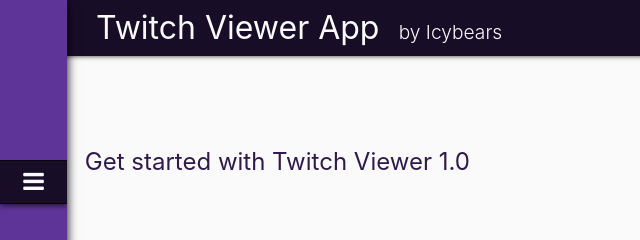
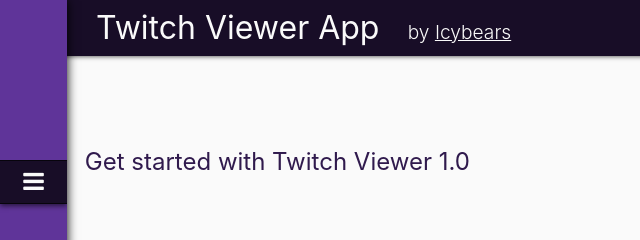
Before and after one commit to icybears/Twitch-Viewer-App, a React app: page / in a window 1280 px wide. Shown: the top 240 px of the page, 0-640 px from the left. Built offline with nearby package versions, Linux system fonts and the light colour scheme.

Commit message:
added link to github profile  and few minor improvements

```diff
--- a/app/components/App.js
+++ b/app/components/App.js
@@ -104,7 +104,7 @@
 
         return(
             <div id="root-container">
-                <h1>Twitch Viewer App<span>by Icybears</span></h1>
+                <h1>Twitch Viewer App&nbsp;<span>by&nbsp;<a href="https://github.com/icybears" target="_blank">Icybears</a></span></h1>
                 <Nav />
                 {isFetching &&
                     <div id="loader">
--- a/app/components/Main.js
+++ b/app/components/Main.js
@@ -17,7 +17,7 @@
                     <li>
                         Never miss out !
                     </li>
-                    <li><a href="https://github.com/icybears/Twitch-Viewer-App">Github Repository</a></li>
+                    <li><a href="https://github.com/icybears/Twitch-Viewer-App" target="_blank">Github Repository</a></li>
                 </ul>
             </main>
         </div>
--- a/app/sass/_small-default.scss
+++ b/app/sass/_small-default.scss
@@ -54,6 +54,7 @@
     font-family: -apple-system, BlinkMacSystemFont, "Segoe UI", Roboto, Oxygen-Sans, Ubuntu, Cantarell, "Helvetica Neue", sans-serif;
     min-height: 100vh;
     h1 {
+        z-index: 3;
         position: absolute;
         top: 0;
         left: 0;
@@ -66,8 +67,15 @@
         span {
             display: block;
             font-size: .6em;
-            padding-left: 1em;
             font-weight: 300;
+            padding-bottom:.2em;
+            a{
+                color:inherit;
+                cursor:pointer;
+                &:hover{
+                    color:$defaultPurple;
+                }
+            }
         }
     }
     section#view {
```
Also changed, not shown: app/css/styles.css, 1 other file.
